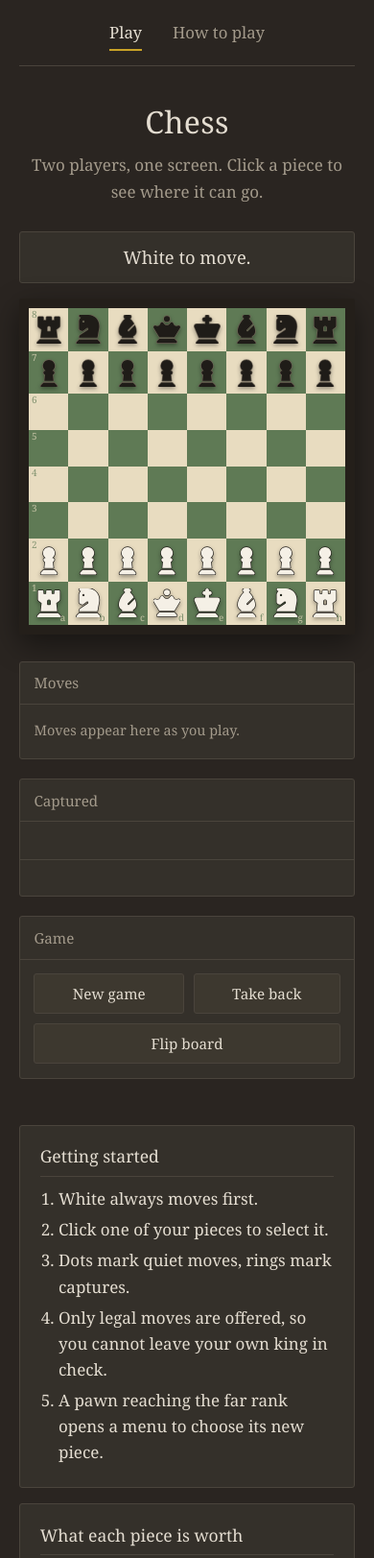
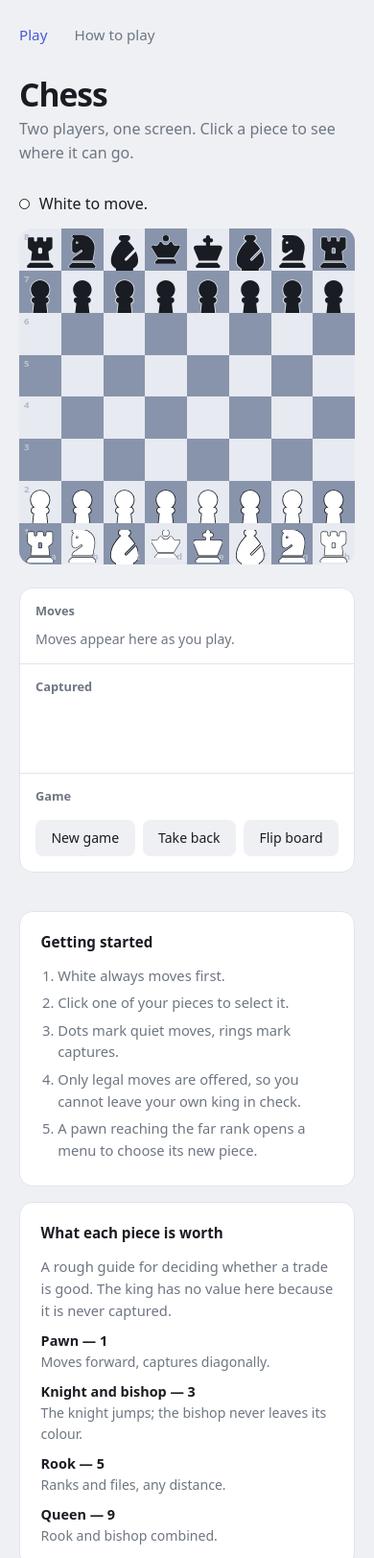
Before and after one commit to Rise5403/Chess, a plain HTML site: page index.html in a window 390 px wide. Shown: the top 1623 px of the page at 96% size. Drawn offline with Linux system fonts and the light colour scheme.

Commit message:
Add files via upload

```diff
--- a/main.js
+++ b/main.js
@@ -578,8 +578,9 @@ document.addEventListener("DOMContentLoaded", () => {
       ? findKing(state, state.turn) : -1;
 
     boardEl.innerHTML = "";
-    boardEl.classList.toggle("board--flipped", flipped);
 
+    // Flipping is done by reversing the order the squares are drawn in,
+    // not by a CSS transform — a transform would mirror the pieces too.
     const order = [...Array(64).keys()];
     if (flipped) order.reverse();
 
@@ -621,6 +622,8 @@ document.addEventListener("DOMContentLoaded", () => {
   function drawStatus() {
     const status = gameStatus(state, history);
     const mover = state.turn === "w" ? "White" : "Black";
+    // The stylesheet colours the indicator dot from this.
+    statusEl.dataset.turn = state.turn;
 
     if (status.over) {
       let text;
--- a/web_dev.css
+++ b/web_dev.css
@@ -1,35 +1,35 @@
 /* ============================================================
    web_dev.css
 
-   Palette is taken from a tournament chess set: a buff-and-green
-   roll-up board on a dark walnut table, with brass from a
-   mechanical clock as the one accent.
+   A flat, light interface. The board is the only thing with
+   weight on the page; everything around it stays quiet.
 
-   Layout is mobile-first. The base rules assume a narrow screen;
-   the media query near the bottom adds the two-column desktop
-   arrangement. That order matters — writing wide-first and then
-   undoing it in a query is how stylesheets get tangled.
+   Mobile-first: the base rules assume a narrow screen and the
+   media query at the bottom adds the two-column layout. Writing
+   wide-first and undoing it in a query is how stylesheets get
+   tangled.
    ============================================================ */
 
 :root {
-  --table:       #2a2521;
-  --panel:       #34302a;
-  --panel-soft:  #3d382f;
-  --line:        #4a443c;
+  --bg:       #eef0f4;
+  --surface:  #ffffff;
+  --ink:      #191c22;
+  --muted:    #6e7682;
+  --line:     #e1e5eb;
 
-  --square-light: #e8dcc0;
-  --square-dark:  #5f7a55;
+  --sq-light: #e7eaf0;
+  --sq-dark:  #8894ab;
 
-  --piece-white: #f5f0e6;
-  --piece-black: #1f1c18;
+  --accent:   #4b57d2;
+  --danger:   #dc4c58;
 
-  --brass:  #c9a227;
-  --check:  #b4453c;
+  --piece-white: #ffffff;
+  --piece-black: #191c22;
 
-  --text:   #e4ddd1;
-  --muted:  #a39a8b;
+  --sans: system-ui, -apple-system, "Segoe UI", Roboto,
+          "Helvetica Neue", Arial, sans-serif;
 
-  --serif: Georgia, "Iowan Old Style", "Palatino Linotype", Palatino, serif;
+  --radius: 14px;
 }
 
 *, *::before, *::after {
@@ -39,78 +39,66 @@
 }
 
 body {
-  background: var(--table);
-  color: var(--text);
-  font-family: var(--serif);
-  font-size: 17px;
-  line-height: 1.6;
+  background: var(--bg);
+  color: var(--ink);
+  font-family: var(--sans);
+  font-size: 16px;
+  line-height: 1.55;
   -webkit-font-smoothing: antialiased;
 }
 
-/* A max-width, not a fixed width. Below 1100px the page now
-   shrinks to fit instead of forcing a horizontal scrollbar. */
 .container {
   width: 100%;
-  max-width: 1100px;
+  max-width: 1080px;
   margin-inline: auto;
   padding: 0 1.25rem 4rem;
 }
 
 :where(a, button, [tabindex]):focus-visible {
-  outline: 2px solid var(--brass);
-  outline-offset: 3px;
+  outline: 2px solid var(--accent);
+  outline-offset: 2px;
+  border-radius: 4px;
 }
 
 
 /* ---------- navigation ---------- */
 
-.Navigation-Bar {
-  border-bottom: 1px solid var(--line);
-  margin-bottom: 2rem;
-}
+.Navigation-Bar { padding: 1.5rem 0 2rem; }
 
 .Navigation-Bar ul {
   display: flex;
   flex-wrap: wrap;
-  justify-content: center;
-  gap: 0.5rem 2rem;
+  gap: 1.75rem;
   list-style: none;
-  padding: 1.25rem 0;
 }
 
 .Navigation-Bar a {
   color: var(--muted);
   text-decoration: none;
-  font-size: 1.05rem;
-  padding-bottom: 0.35rem;
-  border-bottom: 2px solid transparent;
-  transition: color 0.2s, border-color 0.2s;
+  font-size: 0.95rem;
+  font-weight: 500;
+  transition: color 0.15s;
 }
 
-.Navigation-Bar a:hover,
-.Navigation-Bar a[aria-current="page"] {
-  color: var(--text);
-  border-bottom-color: var(--brass);
-}
+.Navigation-Bar a:hover { color: var(--ink); }
+.Navigation-Bar a[aria-current="page"] { color: var(--accent); }
 
 
 /* ---------- page heading ---------- */
 
-.masthead {
-  text-align: center;
-  margin-bottom: 1.75rem;
-}
+.masthead { margin-bottom: 1.75rem; }
 
 .masthead h1 {
-  font-size: clamp(2rem, 6vw, 2.9rem);
-  font-weight: 400;
-  letter-spacing: 0.01em;
+  font-size: clamp(2.1rem, 6vw, 3rem);
+  font-weight: 650;
+  letter-spacing: -0.03em;
+  line-height: 1.05;
 }
 
 .masthead p {
   color: var(--muted);
-  max-width: 52ch;
-  margin: 0.4rem auto 0;
+  max-width: 46ch;
+  margin-top: 0.4rem;
 }
 
 
@@ -118,202 +106,235 @@ body {
 
 .game {
   display: grid;
-  gap: 1.75rem;
+  gap: 1.5rem;
   align-items: start;
 }
 
+/* A dot in the colour of whoever is to move, then the sentence.
+   Faster to read at a glance than the words alone. */
 .status {
-  text-align: center;
-  font-size: 1.15rem;
-  padding: 0.7rem 1rem;
-  border: 1px solid var(--line);
-  border-radius: 3px;
-  background: var(--panel);
-  margin-bottom: 1rem;
+  display: flex;
+  align-items: center;
+  gap: 0.6rem;
+  font-size: 1rem;
+  font-weight: 500;
+  padding: 0 0 0.85rem;
 }
 
-.status[data-tone="check"] { color: var(--check); border-color: var(--check); }
-.status[data-tone="win"]   { color: var(--brass); border-color: var(--brass); }
-.status[data-tone="draw"]  { color: var(--muted); }
+.status::before {
+  content: "";
+  width: 0.7rem;
+  height: 0.7rem;
+  border-radius: 50%;
+  background: var(--piece-white);
+  border: 1.5px solid var(--ink);
+  flex-shrink: 0;
+}
+
+.status[data-turn="b"]::before { background: var(--ink); }
+.status[data-tone="check"] { color: var(--danger); }
+.status[data-tone="check"]::before { background: var(--danger); border-color: var(--danger); }
+.status[data-tone="win"] { color: var(--accent); }
+.status[data-tone="win"]::before { background: var(--accent); border-color: var(--accent); }
+.status[data-tone="draw"] { color: var(--muted); }
+.status[data-tone="draw"]::before { background: var(--muted); border-color: var(--muted); }
 
 
 /* ---------- the board ---------- */
 
 .board {
+  /* minmax(0, 1fr) rather than a bare 1fr.
+     A bare 1fr means minmax(auto, 1fr), and that auto minimum is
+     content-based — so a column holding a queen (512-unit viewBox)
+     demanded more width than one holding a pawn (320), and the eight
+     tracks quietly redistributed as pieces moved. A zero minimum
+     pins every track to exactly one eighth, whatever is on it. */
   display: grid;
-  grid-template-columns: repeat(8, 1fr);
-  grid-template-rows: repeat(8, 1fr);
+  grid-template-columns: repeat(8, minmax(0, 1fr));
+  grid-template-rows: repeat(8, minmax(0, 1fr));
+
   width: 100%;
   max-width: 560px;
-  aspect-ratio: 1 / 1;   /* stays square at any width */
-  margin-inline: auto;
-  border: 10px solid #241f1a;
-  border-radius: 2px;
-  box-shadow: 0 10px 30px rgb(0 0 0 / 0.45);
+  aspect-ratio: 1 / 1;
+  border-radius: var(--radius);
+  overflow: hidden;          /* clips the corner squares to the radius */
+  background: var(--sq-light);
 }
 
-/* Squares are buttons so the board is keyboard-navigable and
-   screen readers announce each square. Width comes from the
-   grid, so no width is declared here. */
 .square {
   position: relative;
-  display: flex;
-  align-items: center;
-  justify-content: center;
+  min-width: 0;              /* belt and braces with minmax(0, 1fr) */
+  min-height: 0;
   border: 0;
   padding: 0;
   cursor: pointer;
   font: inherit;
+  -webkit-tap-highlight-color: transparent;
 }
 
 /* background-color, not the background shorthand: the move markers
-   below paint into background-image on the same element, and the
-   shorthand would wipe them out. */
-.square--light { background-color: var(--square-light); }
-.square--dark  { background-color: var(--square-dark); }
+   paint into background-image on the same element, and the shorthand
+   would wipe them out. */
+.square--light { background-color: var(--sq-light); }
+.square--dark  { background-color: var(--sq-dark); }
 
-/* Coordinates sit on the outer edge only, as printed on a real board. */
+/* Coordinates on the outer edge only, as printed on a real board. */
 .square[data-file]::after,
 .square[data-rank]::before {
   position: absolute;
-  font-size: 0.62rem;
+  font-size: 0.6rem;
+  font-weight: 600;
   line-height: 1;
-  opacity: 0.75;
+  opacity: 0.55;
   pointer-events: none;
 }
-.square[data-file]::after { content: attr(data-file); right: 3px; bottom: 2px; }
-.square[data-rank]::before { content: attr(data-rank); left: 3px; top: 2px; }
-.square--light::after, .square--light::before { color: var(--square-dark); }
-.square--dark::after,  .square--dark::before  { color: var(--square-light); }
+.square[data-file]::after  { content: attr(data-file); right: 5px; bottom: 4px; }
+.square[data-rank]::before { content: attr(data-rank); left: 5px; top: 4px; }
+.square--light::after, .square--light::before { color: var(--sq-dark); }
+.square--dark::after,  .square--dark::before  { color: var(--sq-light); }
 
-.square.is-last     { box-shadow: inset 0 0 0 4px rgb(201 162 39 / 0.55); }
-.square.is-selected { box-shadow: inset 0 0 0 4px var(--brass); }
-.square.is-check    { background-color: var(--check); }
+.square.is-last              { background-color: color-mix(in srgb, var(--accent) 14%, var(--sq-light)); }
+.square.is-last.square--dark { background-color: color-mix(in srgb, var(--accent) 28%, var(--sq-dark)); }
+.square.is-selected          { box-shadow: inset 0 0 0 3px var(--accent); }
+.square.is-check             { background-color: var(--danger); }
 
-/* A dot for a quiet move, a ring for a capture — the shape says what
-   will happen, so colour is not carrying the meaning alone.
+/* A dot for a quiet move, a ring for a capture — the shape carries
+   the meaning, so colour is not doing it alone.
 
-   These are drawn as background images rather than ::before boxes on
-   purpose. The rank coordinate already uses ::before, and two rules
-   claiming the same pseudo-element at the same specificity means the
-   later one silently wins — the a-file numbers would vanish whenever
-   that square was a legal destination. */
+   Drawn as background images rather than ::before boxes on purpose:
+   the rank coordinate already uses ::before, and two rules claiming
+   the same pseudo-element at equal specificity means the later one
+   silently wins. The a-file numbers would vanish whenever that square
+   happened to be a legal destination. */
 .square.is-move {
   background-image: radial-gradient(circle at center,
-    rgb(31 28 24 / 0.32) 0 13%, transparent 13.5%);
+    color-mix(in srgb, var(--accent) 45%, transparent) 0 15%, transparent 15.5%);
 }
 .square.is-capture {
   background-image: radial-gradient(circle at center,
-    transparent 0 33%, rgb(180 69 60 / 0.72) 33% 40%, transparent 40.5%);
+    transparent 0 34%,
+    color-mix(in srgb, var(--accent) 55%, transparent) 34% 41%,
+    transparent 41.5%);
 }
 
-.piece {
-  width: 68%;
-  height: 68%;
+/* Absolutely positioned so the artwork contributes nothing to the
+   grid's intrinsic sizing. inset:16% leaves the piece at 68%. */
+.board .piece {
+  position: absolute;
+  inset: 16%;
+  width: auto;
+  height: auto;
   pointer-events: none;
-  filter: drop-shadow(0 2px 2px rgb(0 0 0 / 0.35));
 }
 
-/* Silhouettes need an outline or the white pieces vanish on the
-   light squares. paint-order puts the stroke behind the fill so
+/* Silhouettes need an outline or the white pieces disappear against
+   the light squares. paint-order draws the stroke behind the fill so
    the shape does not thicken. */
 .piece path {
   paint-order: stroke fill;
-  stroke-width: 22px;
+  stroke-width: 18px;
   stroke-linejoin: round;
 }
 .piece--w path { fill: var(--piece-white); stroke: var(--piece-black); }
-.piece--b path { fill: var(--piece-black);  stroke: #6d6355; }
+.piece--b path { fill: var(--piece-black);  stroke: var(--sq-light); }
 
 
-/* ---------- side panel ---------- */
+/* ---------- side panel ----------
+   One continuous surface divided by hairlines, rather than a stack of
+   separate cards each carrying its own border and shadow. */
 
 .panel {
-  display: grid;
-  gap: 1.25rem;
-  align-content: start;
+  background: var(--surface);
+  border: 1px solid var(--line);
+  border-radius: var(--radius);
+  overflow: hidden;
 }
 
-.panel section {
-  border: 1px solid var(--line);
-  border-radius: 3px;
-  background: var(--panel);
-}
+.panel section + section { border-top: 1px solid var(--line); }
 
 .panel h2 {
-  font-size: 0.95rem;
-  font-weight: 400;
+  font-size: 0.8rem;
+  font-weight: 600;
   color: var(--muted);
-  padding: 0.6rem 0.9rem;
-  border-bottom: 1px solid var(--line);
+  padding: 0.85rem 1rem 0;
 }
 
 .moves {
-  max-height: 260px;
+  max-height: 240px;
   overflow-y: auto;
-  padding: 0.5rem 0.9rem 0.75rem;
+  padding: 0.5rem 1rem 0.9rem;
 }
 
-.moves__empty { color: var(--muted); font-size: 0.9rem; padding: 0.4rem 0; }
+.moves__empty { color: var(--muted); font-size: 0.88rem; }
 
-/* Numbered because chess moves genuinely are a numbered
-   sequence — the counter here is the real move number. */
+/* Numbered because chess moves genuinely are a numbered sequence —
+   the counter is the real move number. */
 .moves__list { list-style: none; counter-reset: move; }
 
 .moves__list li {
   counter-increment: move;
   display: grid;
-  grid-template-columns: 2.4rem 1fr 1fr;
+  grid-template-columns: 2rem 1fr 1fr;
   gap: 0.5rem;
-  padding: 0.15rem 0;
+  padding: 0.2rem 0.35rem;
+  border-radius: 5px;
+  font-size: 0.92rem;
   font-variant-numeric: tabular-nums;
 }
 .moves__list li::before {
-  content: counter(move) ".";
+  content: counter(move);
   color: var(--muted);
   text-align: right;
 }
-.moves__list li:nth-child(odd) { background: rgb(255 255 255 / 0.02); }
+.moves__list li:nth-child(odd) { background: var(--bg); }
+
+/* Columns two and three of the row above. Declared explicitly so the
+   layout does not depend on these spans happening to be in the right
+   order in the markup. */
+.moves__white { grid-column: 2; }
+.moves__black { grid-column: 3; color: var(--muted); }
 
 .taken {
   display: flex;
   align-items: center;
-  gap: 2px;
-  min-height: 2.4rem;
-  padding: 0.4rem 0.9rem;
+  gap: 1px;
+  min-height: 2.5rem;
+  padding: 0.45rem 1rem;
   flex-wrap: wrap;
 }
-.taken + .taken { border-top: 1px solid var(--line); }
-.taken .piece { width: 1.5rem; height: 1.5rem; filter: none; }
-.taken .piece path { stroke-width: 26px; }
+.taken .piece { width: 1.35rem; height: 1.35rem; }
+.taken .piece path { stroke-width: 24px; }
 
 .taken::after {
   content: attr(data-edge);
   margin-left: auto;
-  color: var(--brass);
+  font-size: 0.85rem;
+  font-weight: 600;
+  color: var(--accent);
   font-variant-numeric: tabular-nums;
 }
 
 .controls {
   display: flex;
   flex-wrap: wrap;
-  gap: 0.6rem;
-  padding: 0.9rem;
+  gap: 0.5rem;
+  padding: 0.9rem 1rem 1rem;
 }
 
 .controls button {
   flex: 1 1 auto;
   font: inherit;
-  font-size: 0.95rem;
-  color: var(--text);
-  background: var(--panel-soft);
-  border: 1px solid var(--line);
-  border-radius: 3px;
-  padding: 0.5rem 0.9rem;
+  font-size: 0.88rem;
+  font-weight: 500;
+  color: var(--ink);
+  background: var(--bg);
+  border: 0;
+  border-radius: 8px;
+  padding: 0.5rem 0.85rem;
   cursor: pointer;
-  transition: border-color 0.15s, color 0.15s;
+  transition: background 0.15s, color 0.15s;
 }
-.controls button:hover { border-color: var(--brass); color: var(--brass); }
+.controls button:hover { background: var(--accent); color: #fff; }
 
 
 /* ---------- promotion ---------- */
@@ -323,20 +344,24 @@ body {
   inset: 0;
   display: grid;
   place-items: center;
-  background: rgb(0 0 0 / 0.72);
+  background: color-mix(in srgb, var(--ink) 55%, transparent);
+  padding: 1.25rem;
   z-index: 20;
 }
 .promotion[hidden] { display: none; }
 
 .promotion__card {
-  background: var(--panel);
-  border: 1px solid var(--line);
-  border-radius: 4px;
-  padding: 1.25rem;
-  text-align: center;
-  max-width: 22rem;
+  background: var(--surface);
+  border-radius: var(--radius);
+  padding: 1.4rem;
+  width: 100%;
+  max-width: 21rem;
 }
-.promotion__card h2 { font-weight: 400; margin-bottom: 0.9rem; }
+.promotion__card h2 {
+  font-size: 1.05rem;
+  font-weight: 600;
+  margin-bottom: 0.9rem;
+}
 
 .promotion__choices { display: flex; gap: 0.5rem; }
 
@@ -344,78 +369,98 @@ body {
   flex: 1;
   display: grid;
   justify-items: center;
-  gap: 0.3rem;
+  gap: 0.35rem;
   font: inherit;
-  font-size: 0.8rem;
-  color: var(--text);
-  background: var(--panel-soft);
-  border: 1px solid var(--line);
-  border-radius: 3px;
-  padding: 0.6rem 0.3rem;
+  font-size: 0.72rem;
+  color: var(--muted);
+  background: var(--bg);
+  border: 1px solid transparent;
+  border-radius: 9px;
+  padding: 0.65rem 0.25rem;
   cursor: pointer;
+  transition: background 0.15s, border-color 0.15s;
 }
-.promotion__option:hover { border-color: var(--brass); }
-.promotion__option .piece { width: 2.2rem; height: 2.2rem; }
+.promotion__option:hover { background: var(--surface); border-color: var(--accent); }
+.promotion__option .piece { width: 2rem; height: 2rem; }
 
 
-/* ---------- advice panel ---------- */
+/* ---------- reference panels ---------- */
 
 .grid-panel {
   display: grid;
   gap: 1rem;
-  margin-top: 3rem;
+  margin-top: 2.5rem;
 }
 
 .grid-panel > * {
+  background: var(--surface);
   border: 1px solid var(--line);
-  border-radius: 3px;
-  background: var(--panel);
-  padding: 1.1rem 1.3rem;
+  border-radius: var(--radius);
+  padding: 1.25rem 1.35rem;
 }
 
 .grid-panel h3 {
-  font-weight: 400;
-  font-size: 1.1rem;
-  margin-bottom: 0.6rem;
-  padding-bottom: 0.4rem;
-  border-bottom: 1px solid var(--line);
+  font-size: 0.95rem;
+  font-weight: 600;
+  margin-bottom: 0.7rem;
 }
 
-.grid-panel ol, .grid-panel ul { padding-left: 1.2rem; }
-.grid-panel li { margin-bottom: 0.3rem; }
-.grid-panel p { color: var(--muted); }
-.grid-panel dt { color: var(--text); margin-top: 0.6rem; }
-.grid-panel dd { color: var(--muted); font-size: 0.92rem; }
+.grid-panel ol, .grid-panel ul { padding-left: 1.1rem; }
+.grid-panel li { margin-bottom: 0.35rem; font-size: 0.92rem; color: var(--muted); }
+.grid-panel p  { font-size: 0.92rem; color: var(--muted); margin-bottom: 0.6rem; }
+.grid-panel dt { font-size: 0.9rem; font-weight: 600; margin-top: 0.55rem; }
+.grid-panel dd { font-size: 0.88rem; color: var(--muted); }
+.grid-panel strong { color: var(--ink); font-weight: 600; }
 
 
 /* ---------- prose pages ---------- */
 
-.prose { max-width: 68ch; margin-inline: auto; }
+.prose { max-width: 68ch; }
+
 .prose h2 {
-  font-weight: 400;
-  font-size: 1.5rem;
-  margin: 2rem 0 0.6rem;
-  padding-bottom: 0.4rem;
+  font-size: 1.35rem;
+  font-weight: 650;
+  letter-spacing: -0.02em;
+  margin: 2.25rem 0 0.7rem;
+}
+.prose h3 {
+  font-size: 1rem;
+  font-weight: 600;
+  color: var(--accent);
+  margin: 1.5rem 0 0.4rem;
+}
+.prose p, .prose li { margin-bottom: 0.55rem; color: var(--muted); }
+.prose strong { color: var(--ink); font-weight: 600; }
+.prose ul, .prose ol { padding-left: 1.2rem; }
+
+.prose table {
+  width: 100%;
+  border-collapse: collapse;
+  margin: 1rem 0 1.5rem;
+  background: var(--surface);
+  border: 1px solid var(--line);
+  border-radius: var(--radius);
+  overflow: hidden;
+}
+.prose th, .prose td {
+  text-align: left;
+  padding: 0.65rem 0.9rem;
+  font-size: 0.92rem;
   border-bottom: 1px solid var(--line);
 }
-.prose h3 { font-weight: 400; font-size: 1.15rem; margin: 1.4rem 0 0.4rem; color: var(--brass); }
-.prose p, .prose li { margin-bottom: 0.6rem; }
-.prose ul, .prose ol { padding-left: 1.3rem; }
-.prose table { width: 100%; border-collapse: collapse; margin: 1rem 0; }
-.prose th, .prose td { text-align: left; padding: 0.5rem 0.6rem; border-bottom: 1px solid var(--line); }
-.prose th { color: var(--muted); font-weight: 400; }
+.prose tr:last-child td { border-bottom: 0; }
+.prose th { color: var(--ink); font-weight: 600; font-size: 0.8rem; }
+.prose td { color: var(--muted); }
+.prose td:first-child { color: var(--ink); font-weight: 500; white-space: nowrap; }
 
-.white-space { height: 3rem; }
+.white-space { height: 2rem; }
 
 
 /* ---------- desktop ---------- */
 
 @media (min-width: 900px) {
-  .game {
-    grid-template-columns: minmax(0, 1fr) 20rem;
-    gap: 2rem;
-  }
-  .grid-panel { grid-template-columns: 1fr 1fr 1fr; }
+  .game { grid-template-columns: minmax(0, 1fr) 19rem; gap: 2rem; }
+  .grid-panel { grid-template-columns: repeat(3, 1fr); }
 }
 
 @media (prefers-reduced-motion: reduce) {
```
